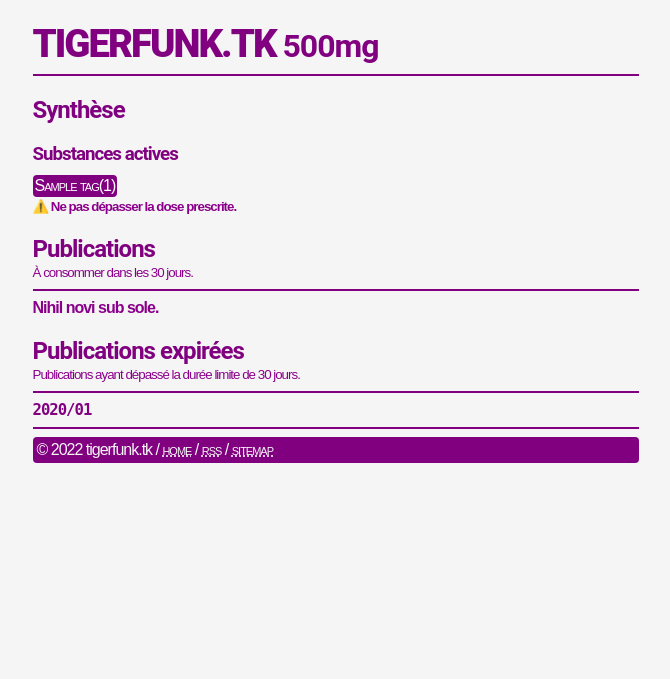
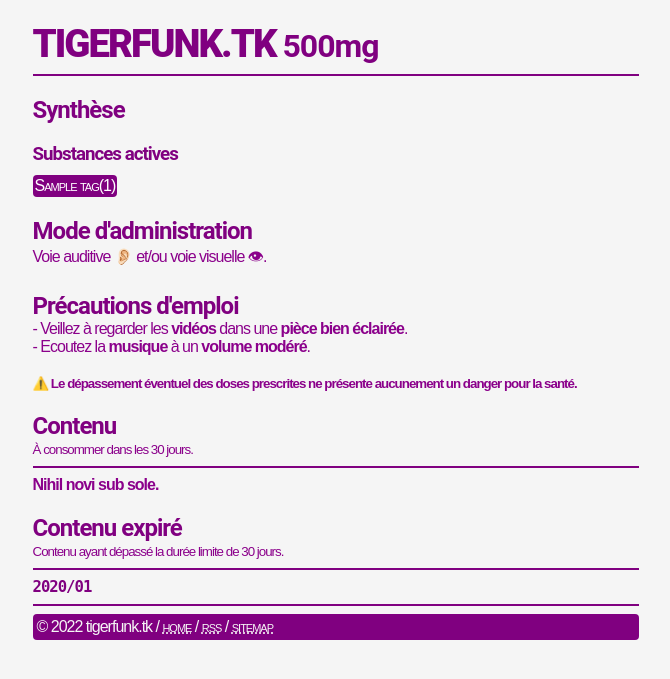
Before and after one commit to teegre/tigerfunk.tk, a Django app: page / in a window 1280 px wide. Shown: the top 679 px of the page, without its empty margins (304-974 px from the left). Run offline with Django 4.2, Linux system fonts and the light colour scheme; tables that the repository leaves empty hold one stand-in row (values such as "Sample post").

Commit message:
modified main page

```diff
--- a/tigerfunk/home/templates/home/index.html
+++ b/tigerfunk/home/templates/home/index.html
@@ -12,9 +12,14 @@
         <small>Aucune</small>
       {% endfor %}
       </div>
-      <small><strong>⚠️ Ne pas dépasser la dose prescrite.</strong></small>
+      <h2><b>Mode d'administration</b></h2>
+      Voie auditive &#128066;&#127995 et/ou voie visuelle &#128065;.
+      <h2><b>Précautions d'emploi</b></h2>
+      &dash; Veillez à regarder les <b>vidéos</b> dans une <b>pièce bien éclairée</b>.<br>
+      &dash; Ecoutez la <b>musique</b> à un <b>volume modéré</b>.<br><br>
+      <small><strong>⚠️ Le dépassement éventuel des doses prescrites ne présente aucunement un danger pour la santé.</strong></small>
       <main>
-        <h2><b>Publications</b></h2>
+        <h2><b>Contenu</b></h2>
         <small>À consommer dans les 30 jours.</small>
         <hr>
         <ul>
@@ -26,8 +31,8 @@
           <li><strong>Nihil novi sub sole.</strong></li>
         {% endfor %}
         </ul>
-        <h2><b>Publications expirées</b></h2>
-        <small>Publications ayant dépassé la durée limite de 30 jours.</small>
+        <h2><b>Contenu expiré</b></h2>
+        <small>Contenu ayant dépassé la durée limite de 30 jours.</small>
         <hr>
         {% regroup archives by date.month as article_list %}
         <ul>
```
